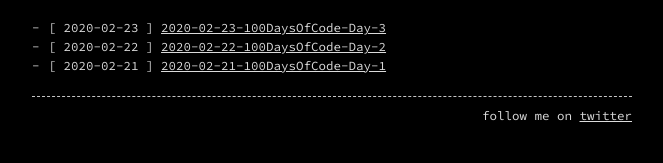
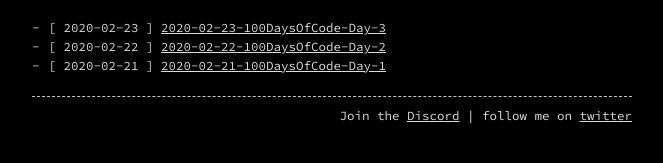
Before and after one commit to prototowb/prototowb.github.io, a Jekyll site: the page built from index.md, in a window 1280 px wide. Shown: the part 533-696 px from the top of the page, without its empty margins (308-971 px from the left). Built offline with Jekyll 4.4.1, drawn with Linux system fonts in a browser that asks for light colours.

Commit message:
Update _config.yml

```diff
--- a/_config.yml
+++ b/_config.yml
@@ -9,7 +9,7 @@ header_pages:
   - index.md
   - about.md
 
-footer: 'follow me on <a href="https://twitter.com/prototowb">twitter</a>'
+footer: 'Join the <a href="https://discord.gg/PrzPKmd">Discord</a> | follow me on <a href="https://twitter.com/prototowb">twitter</a>'
 
 #style: dark # dark (default) or light
 #listen_for_clients_preferred_style: true # true or false (default)
```
